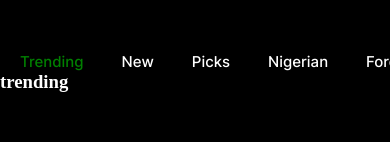
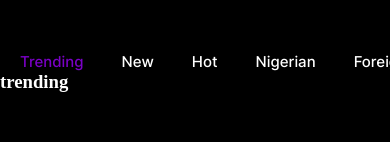
Before and after one commit to gospelmovies/gospelmovies, a React (Create React App) app: page / in a window 390 px wide. Shown: the part 548-690 px from the top of the page. Built offline with nearby package versions, Linux system fonts and the light colour scheme.

Commit message:
created and initialized tabs pages for mobile screen

```diff
--- a/src/components/selection/MobileSelection.tsx
+++ b/src/components/selection/MobileSelection.tsx
@@ -21,21 +21,15 @@ const SText = styled.h3`
   color: white;
 `
 const Link = styled.a<{selected: boolean}>`
-  color: ${({selected}) => selected ? 'green' : 'white'};
+  color: ${({selected}) => selected ? '#7A01C6' : 'white'};
   font-family: inter-medium;
   line-height: 18px;
   font-size: 15px;
   word-wrap: normal;
-  white-space: nowrap;
-  &:first-child {
-    color: linear-gradient(180deg, #d50120 0%, #7a01c6 111.11%);
-  }
-  &.active {
-    color: green;
-  }
 `
-const LinkCover = styled.div`
-  /* color: white; */
+const LinkCover = styled.div<{borderBottom: boolean}>`
+  /* border-bottom: ${({borderBottom}) => borderBottom && '2px solid #d50120'};
+  padding-bottom: 3px; */
 `
 
 interface MenuTypes {
@@ -53,8 +47,8 @@ const menuItems: MenuTypes[] = [
     tab: 'new',
   },
   {
-    text: 'Picks',
-    tab: 'picks',
+    text: 'Hot',
+    tab: 'hot',
   },
   {
     text: 'Nigerian',
@@ -84,7 +78,7 @@ function MobileSelection() {
     <Container>
       <Tabs>
         {menuItems.map((item: any) => (
-          <LinkCover key={item.text}>
+          <LinkCover borderBottom={tab === item.text.toLowerCase()} key={item.text}>
             <Link selected={tab === item.text.toLowerCase()} onClick={() => handleSelected(item.text.toLowerCase())}>{item.text}</Link>
           </LinkCover>
         ))}
@@ -92,7 +86,7 @@ function MobileSelection() {
       <Content>
           {tab === 'trending' && <SText>trending</SText>}
           {tab === 'new' && <SText>new</SText>}
-          {tab === 'picks' && <SText>picks</SText>}
+          {tab === 'hot' && <SText>hot</SText>}
           {tab === 'nigerian' && <SText>nigerian</SText>}
           {tab === 'foreign' && <SText>foreign</SText>}
           {tab === 'drama' && <SText>drama</SText>}
```
Also changed, not shown: src/components/selection/tabs/DramaTab.tsx (added, +11 -0 lines), src/components/selection/tabs/ForeignTab.tsx (added, +11 -0 lines), src/components/selection/tabs/HotTab.tsx (added, +11 -0 lines), src/components/selection/tabs/NigerianTab.tsx (added, +11 -0 lines), src/components/selection/tabs/TrendingTab.tsx (added, +11 -0 lines), src/components/selection/tabs/newTab.tsx (added, +11 -0 lines).
